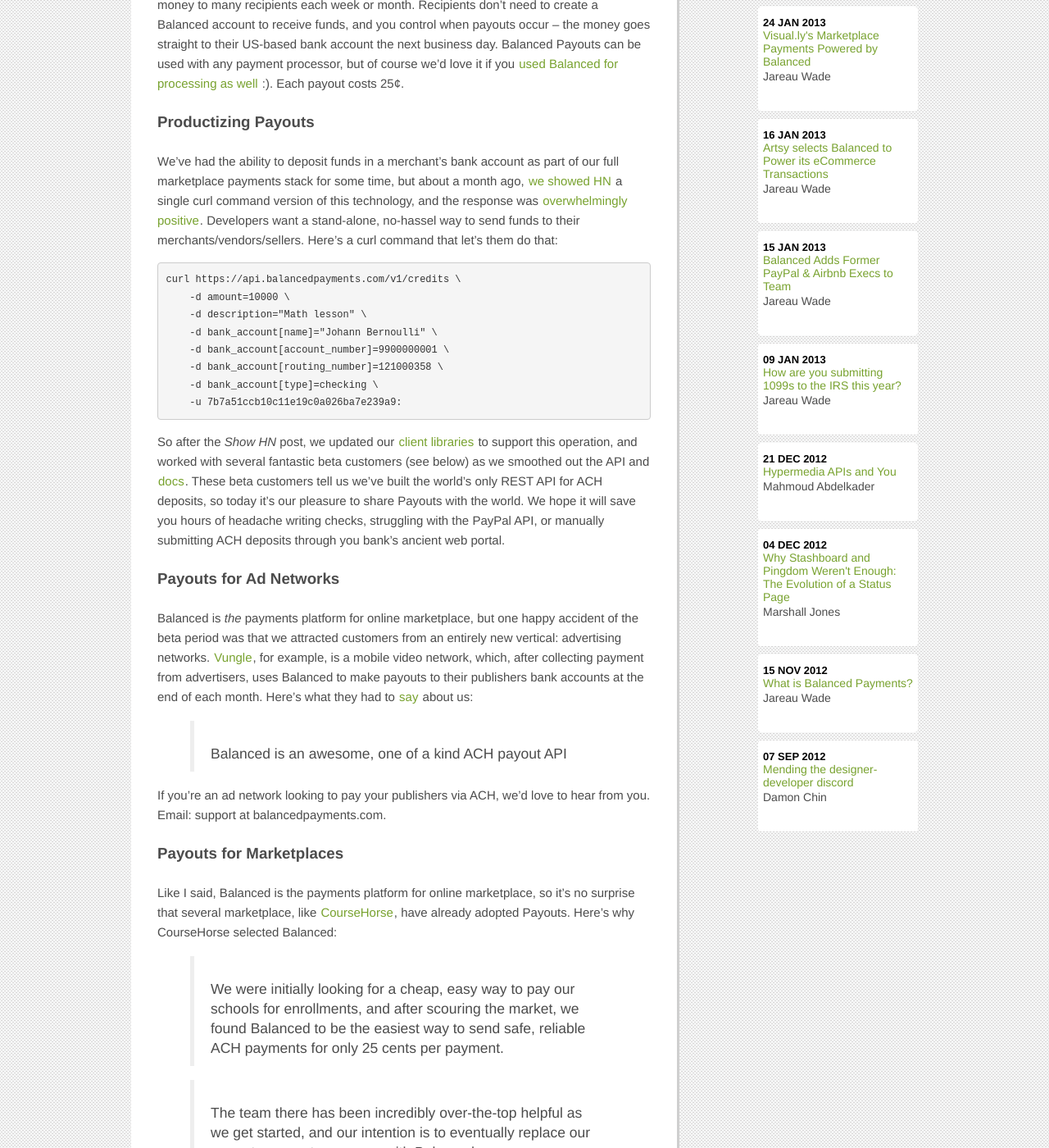
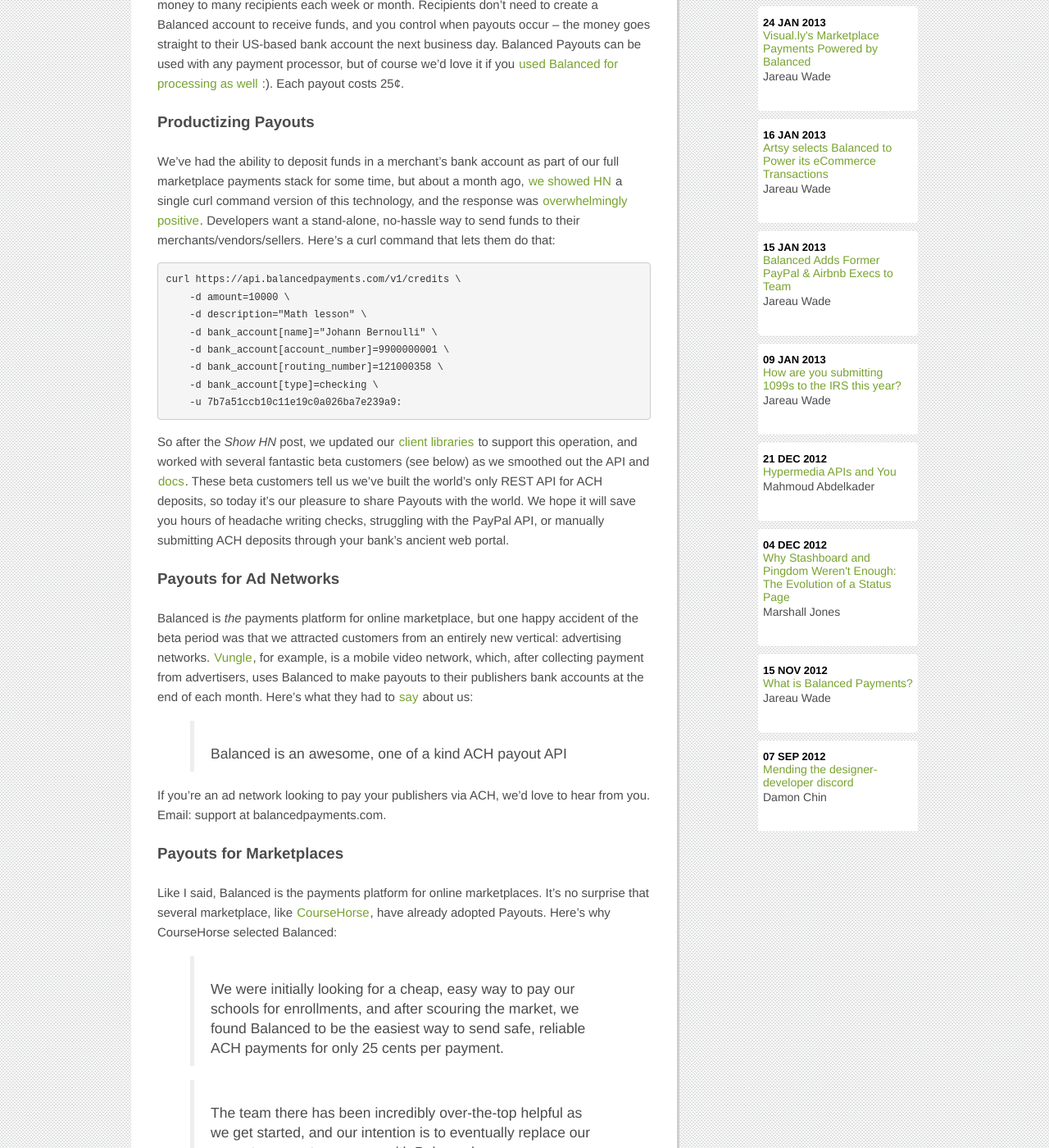
Before and after one commit to balanced/balanced.github.com, a Jekyll site: the page built from _posts/2013-02-14-announcing-balanced-payouts.md, in a window 1280 px wide and 1400 px high, scrolled down 633 px. Shown: the whole window at 82% size. Built offline with Jekyll 4.4.1, drawn with Linux system fonts in a browser that asks for light colours; nearby versions of some CDN libraries; library files that are not in the unit come from our copies; Markdown is read by kramdown in place of the engine named in the settings; comment, search, counter and statistics services are not loaded.

Commit message:
grammar corrections thanks to @ronnie

```diff
--- a/_posts/2013-02-14-announcing-balanced-payouts.md
+++ b/_posts/2013-02-14-announcing-balanced-payouts.md
@@ -16,7 +16,7 @@
 Payouts is for companies (e.g. online marketplaces and ad networks) that need to send money to many recipients each week or month. Recipients don't need to create a Balanced account to receive funds, and you control when payouts occur -- the money goes straight to their US-based bank account the next business day. Balanced Payouts can be used with any payment processor, but of course we'd love it if you [used Balanced for processing as well](https://www.balancedpayments.com/#integrate) :). Each payout costs 25¢.
 
 #### Productizing Payouts
-We've had the ability to deposit funds in a merchant's bank account as part of our full marketplace payments stack for some time, but about a month ago, [we showed HN](http://news.ycombinator.com/item?id=5026802) a single curl command version of this technology, and the response was [overwhelmingly positive](http://news.ycombinator.com/item?id=4794738). Developers want a stand-alone, no-hassel way to send funds to their merchants/vendors/sellers. Here's a curl command that let's them do that:
+We've had the ability to deposit funds in a merchant's bank account as part of our full marketplace payments stack for some time, but about a month ago, [we showed HN](http://news.ycombinator.com/item?id=5026802) a single curl command version of this technology, and the response was [overwhelmingly positive](http://news.ycombinator.com/item?id=4794738). Developers want a stand-alone, no-hassle way to send funds to their merchants/vendors/sellers. Here's a curl command that lets them do that:
 
     curl https://api.balancedpayments.com/v1/credits \
         -d amount=10000 \
@@ -27,7 +27,7 @@
         -d bank_account[type]=checking \
         -u 7b7a51ccb10c11e19c0a026ba7e239a9:
 
-So after the *Show HN* post, we updated our [client libraries](https://www.balancedpayments.com/docs/overview?language=bash#client-libraries) to support this operation, and worked with several fantastic beta customers (see below) as we smoothed out the API and [docs](https://www.balancedpayments.com/docs/api?language=ruby#credit-a-new-bank-account). These beta customers tell us we've built the world's only REST API for ACH deposits, so today it's our pleasure to share Payouts with the world. We hope it will save you hours of headache writing checks, struggling with the PayPal API, or manually submitting ACH deposits through you bank's ancient web portal.
+So after the *Show HN* post, we updated our [client libraries](https://www.balancedpayments.com/docs/overview?language=bash#client-libraries) to support this operation, and worked with several fantastic beta customers (see below) as we smoothed out the API and [docs](https://www.balancedpayments.com/docs/api?language=ruby#credit-a-new-bank-account). These beta customers tell us we've built the world's only REST API for ACH deposits, so today it's our pleasure to share Payouts with the world. We hope it will save you hours of headache writing checks, struggling with the PayPal API, or manually submitting ACH deposits through your bank's ancient web portal.
 
 #### Payouts for Ad Networks
 Balanced is *the* payments platform for online marketplace, but one happy accident of the beta period was that we attracted customers from an entirely new vertical: advertising networks. [Vungle](http://vungle.com/), for example, is a mobile video network, which, after collecting payment from advertisers, uses Balanced to make payouts to their publishers bank accounts at the end of each month. Here's what they had to [say](https://angel.co/activity/startup_role/508489) about us:
@@ -37,7 +37,7 @@
 If you're an ad network looking to pay your publishers via ACH, we'd love to hear from you. Email: support at balancedpayments.com.
 
 ####  Payouts for Marketplaces
-Like I said, Balanced is the payments platform for online marketplace, so it's no surprise that several marketplace, like [CourseHorse](http://www.coursehorse.com/), have already adopted Payouts. Here's why CourseHorse selected Balanced:
+Like I said, Balanced is the payments platform for online marketplaces. It's no surprise that several marketplace, like [CourseHorse](http://www.coursehorse.com/), have already adopted Payouts. Here's why CourseHorse selected Balanced:
 
 >We were initially looking for a cheap, easy way to pay our schools for enrollments, and after scouring the market, we found Balanced to be the easiest way to send safe, reliable ACH payments for only 25 cents per payment.
 
```
